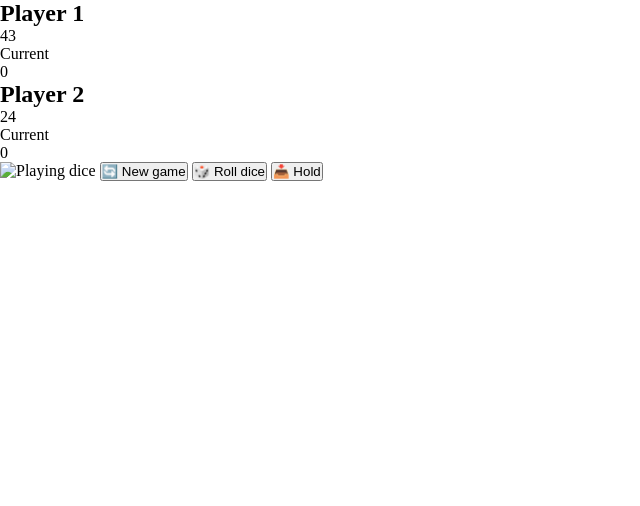
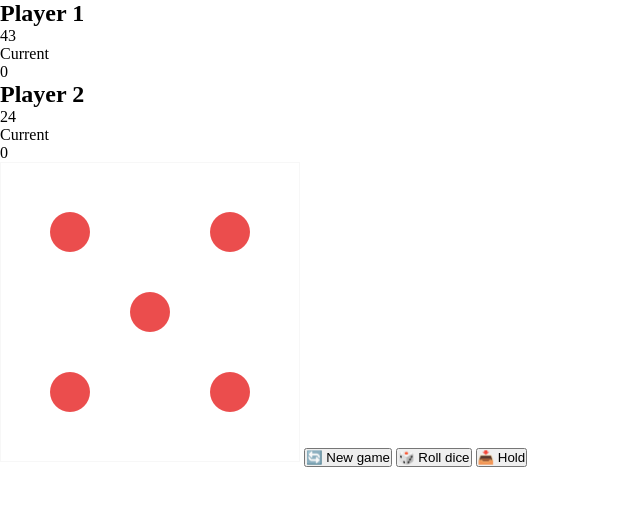
Before and after one commit to AyushShrivastava14/Dice-Roll-Game, a plain HTML site: page index.html in a window 1280 px wide. Shown: the whole page, without its empty margins (0-640 px from the left). Drawn offline with Linux system fonts and the light colour scheme.

Commit message:
Final Commit

```diff
--- a/index.html
+++ b/index.html
@@ -26,7 +26,8 @@
         </div>
       </section>
 
-      <img src="dice-5.png" alt="Playing dice" class="dice" />
+      <img src="/Dice-Roll-Game/Images/dice-5.png" alt="Playing dice" class="dice" />
+
       <button class="btn btn--new">🔄 New game</button>
       <button class="btn btn--roll">🎲 Roll dice</button>
       <button class="btn btn--hold">📥 Hold</button>
```
